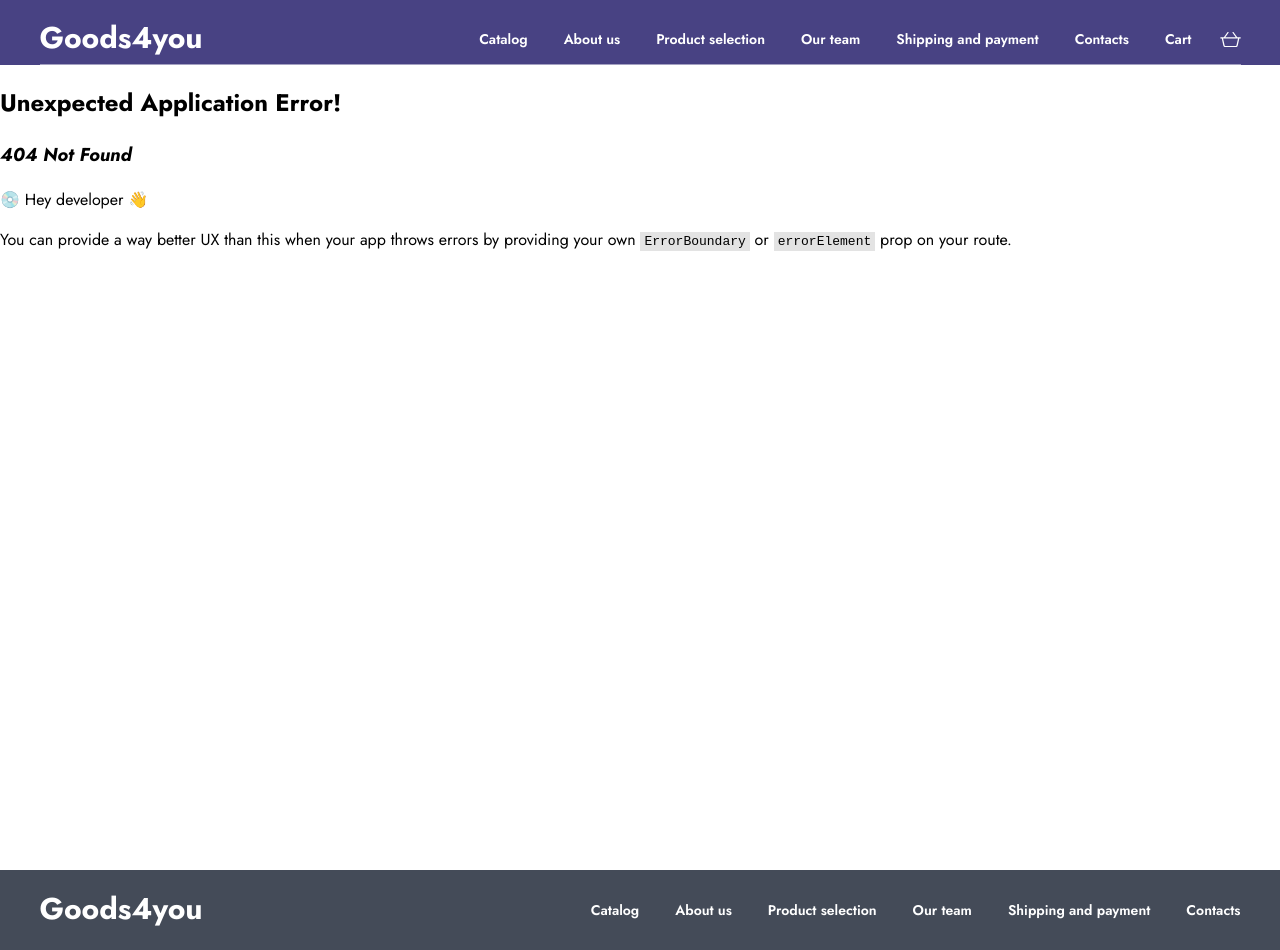
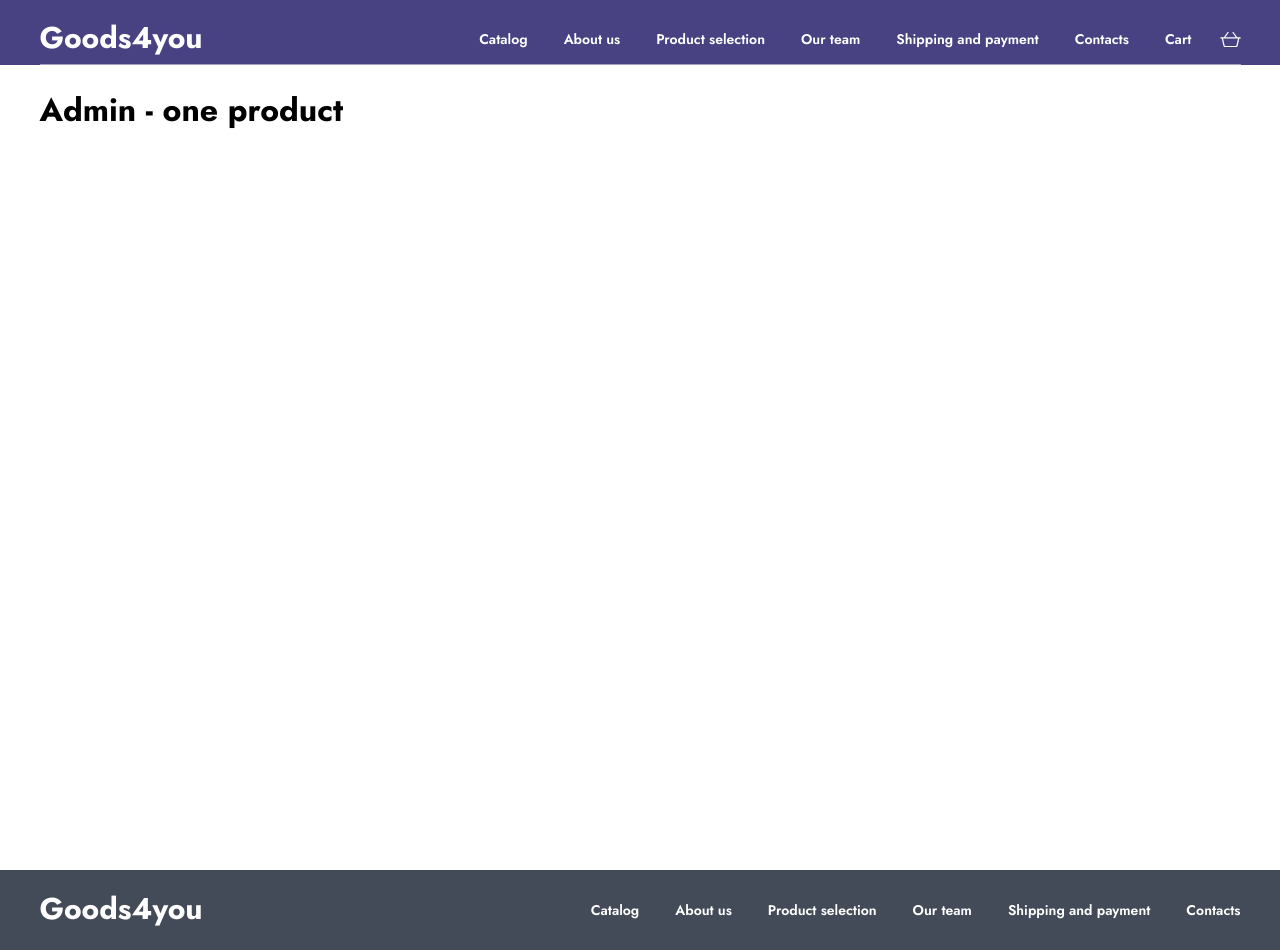
Before and after one commit to Rus7Iv/catalog-t1, a React (Vite) app: page /admin-product in a window 1280 px wide. Before the commit this address had no page. Built offline with nearby package versions, Linux system fonts and the light colour scheme.

Commit message:
added AdminProductPage

```diff
--- /dev/null
+++ b/src/pages/AdminProductPage/AdminProductPage.styles.css
@@ -0,0 +1,4 @@
+.admin-page {
+    max-width: 1201px;
+    margin: auto;
+}
--- /dev/null
+++ b/src/pages/AdminProductPage/AdminProductPage.tsx
@@ -0,0 +1,11 @@
+import './AdminProductPage.styles.css'
+
+const AdminProductPage = () => {
+  return (
+    <div className="admin-page">
+      <h1>Admin - one product</h1>
+    </div>
+  )
+}
+
+export default AdminProductPage
```
Also changed, not shown: src/router/router.tsx (+6 -1 lines), src/pages/AdminPage/AdminPage.styles.css (renamed from src/pages/MainPage/Admin/AdminPage.styles.css), src/pages/AdminPage/AdminPage.tsx (renamed from src/pages/MainPage/Admin/AdminPage.tsx).
